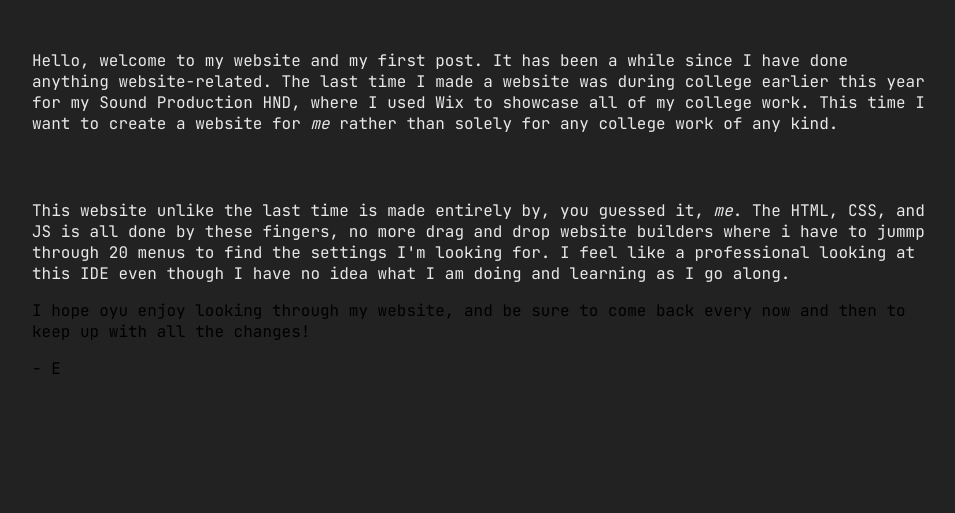
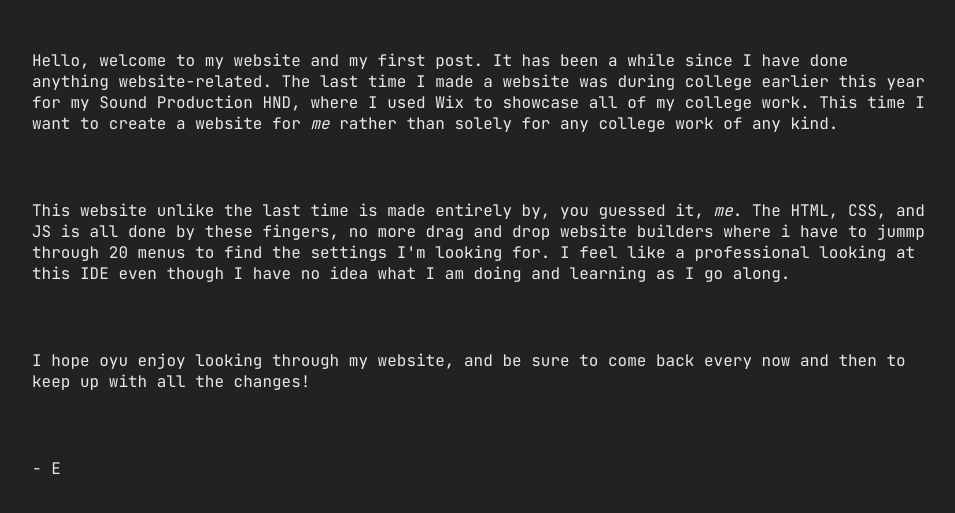
Before and after one commit to HeavyBean/Website, a plain HTML site: page new-ideas.html in a window 1280 px wide. Shown: the part 173-686 px from the top of the page, without its empty margins (158-1113 px from the left). Drawn offline with Linux system fonts and the light colour scheme.

Commit message:
Update new-ideas.html

```diff
--- a/new-ideas.html
+++ b/new-ideas.html
@@ -16,11 +16,11 @@
             This website unlike the last time is made entirely by, you guessed it, <i>me</i>. The HTML, CSS, and JS is all done by these fingers, no more drag and drop website builders where i have to jummp through 20 menus to find the settings I'm looking for. I feel like a professional looking at this IDE even though I have no idea what I am doing and learning as I go along.
         </p>
 
-        <P>
+        <P class="content">
             I hope oyu enjoy looking through my website, and be sure to come back every now and then to keep up with all the changes!
         </P>
 
-        <p>
+        <p class="content">
             - E
         </p>
     </body>
```
